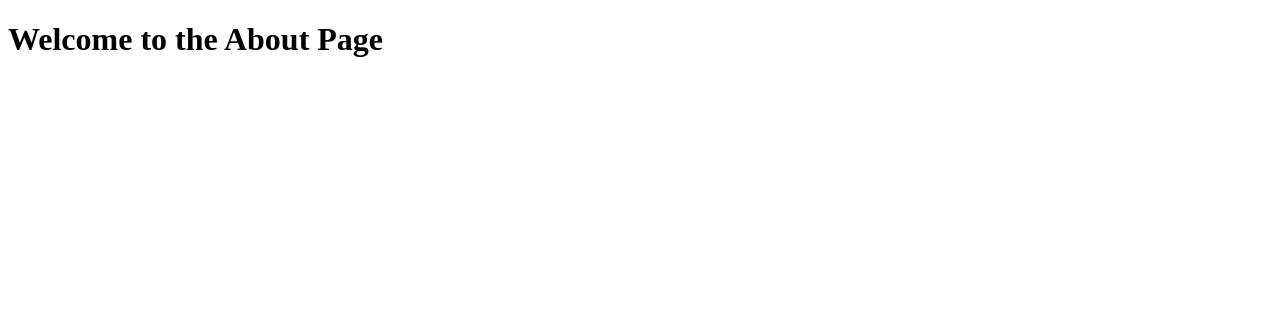
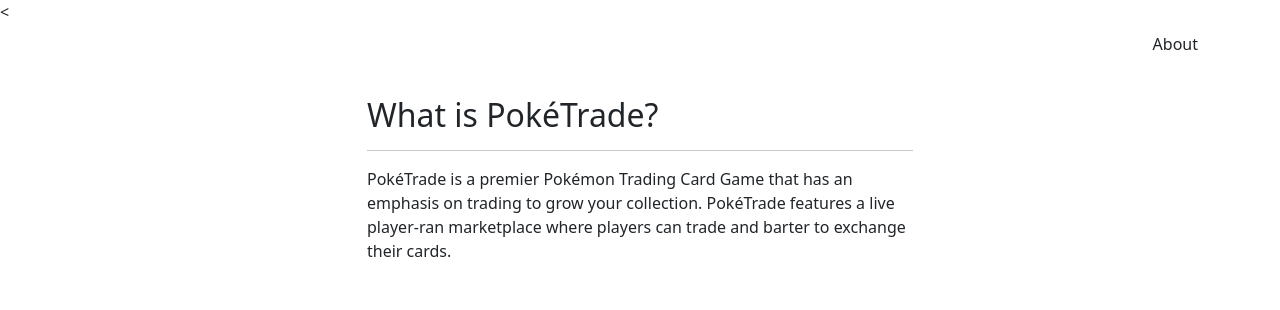
Before and after one commit to Hoccus/poketrade, a Django app: page /about in a window 1280 px wide. Shown: the top 310 px of the page. Run offline with Django 5.2, Linux system fonts and the light colour scheme; some libraries are stand-ins or nearby versions.

Commit message:
Add prototype nav bar and about page

```diff
--- a/home/templates/about.html
+++ b/home/templates/about.html
@@ -1,10 +1,19 @@
-<!DOCTYPE html>
-<html lang="en">
-<head>
-    <meta charset="UTF-8">
-    <title>About page</title>
-</head>
-<body>
-  <h1>Welcome to the About Page</h1>
-</body>
-</html>
+{% extends 'base.html' %}
+{% block content %}
+{% load static %}
+<div class="p-3">
+    <div class="container">
+        <div class="row mt-3">
+            <div class="col-md-6 mx-auto mb-3">
+                <h2>What is PokéTrade?</h2>
+                <hr />
+                <p>PokéTrade is a premier Pokémon Trading Card Game
+                    that has an emphasis on trading to grow your collection.
+                    PokéTrade features a live player-ran marketplace where players can trade and
+                    barter to exchange their cards.
+                </p>
+            </div>
+        </div>
+    </div>
+</div>
+{% endblock content %}
--- a/home/templates/index.html
+++ b/home/templates/index.html
@@ -2,15 +2,15 @@
 {% block content %}
 <header class="masthead bg-index text-white text-center py-4">
   <div class="container d-flex align-items-center flex-column pt-2">
-    <h2>Movies Store</h2>
-    <p>Your Ticket to Unlimited Entertainment</p>
+    <h2>PokéTrade</h2>
+    <p>Start Building your collection</p>
   </div>
 </header>
 <div class="p-3">
   <div class="container">
     <div class="row mt-3">
       <div class="col mx-auto text-center mb-3">
-        <h4>Welcome to the best movie store!!</h4>
+        <h4>Welcome to the Pokémon TCG!</h4>
       </div>
     </div>
   </div>
--- a/home/views.py
+++ b/home/views.py
@@ -1,7 +1,7 @@
 from django.shortcuts import render
 
 def index(request):
-    template_data = {'title': 'Movies Store'}
+    template_data = {'title': 'PokéTrade'}
     return render(request, 'index.html', {'template_data': template_data})
 def about(request):
     return render(request, 'about.html')
--- a/poketrade/templates/base.html
+++ b/poketrade/templates/base.html
@@ -19,6 +19,17 @@ initial-scale=1" />
 </head>
 <body>
     <!-- Header -->
+    <header class="header" style="opacity: 1; visibility: inherit;">
+        <div class="container">
+            <div class="header-left">
+                <nav class="nav">
+                    <div class="navbar-nav ms-auto navbar-ml">
+                        <a class="nav-link" href="{%  url 'home.about' %}">About</a>
+                    </div>
+                </nav>
+            </div>
+        </div>
+    </header>
     <!-- Header -->
     <div>
         {% block content %}
```
